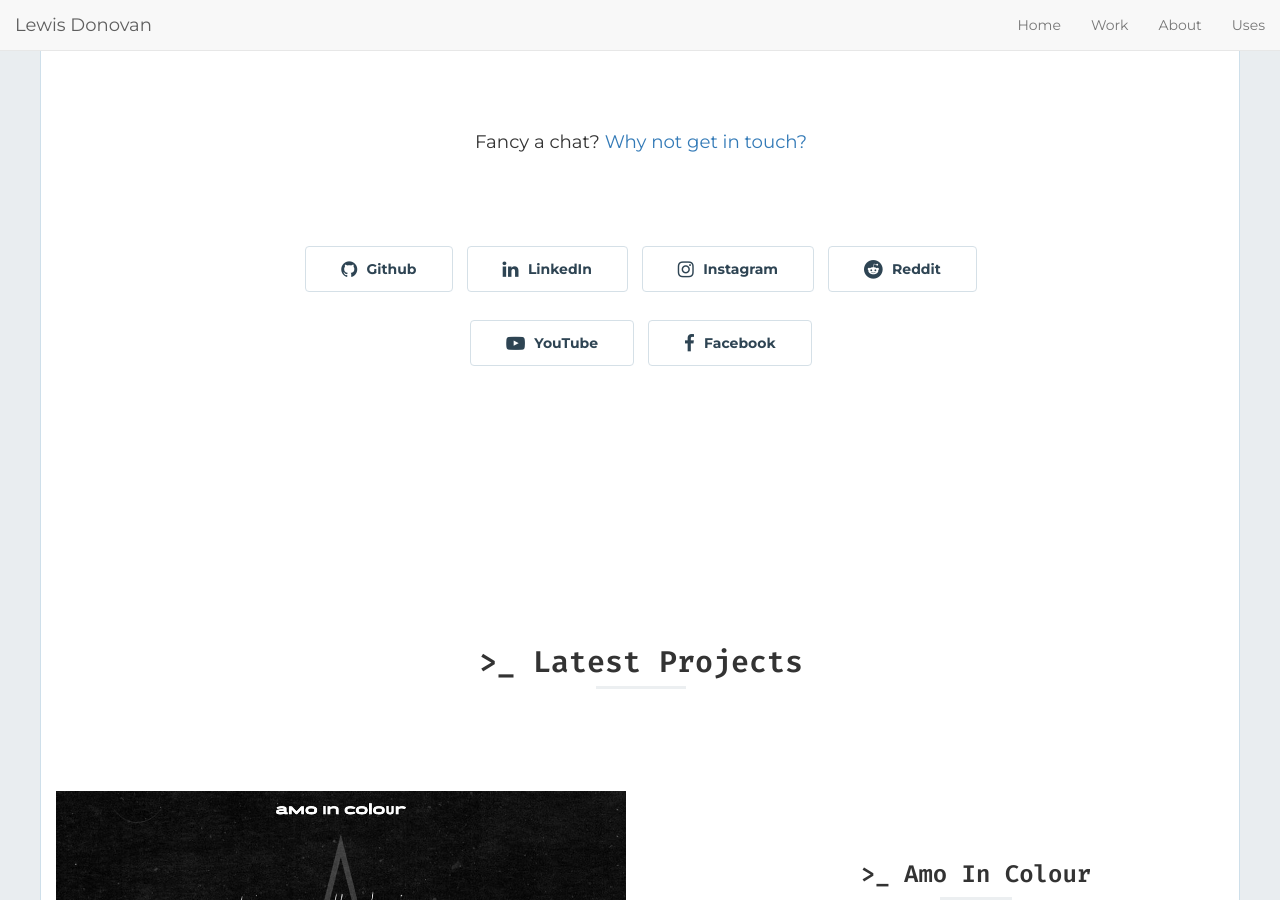
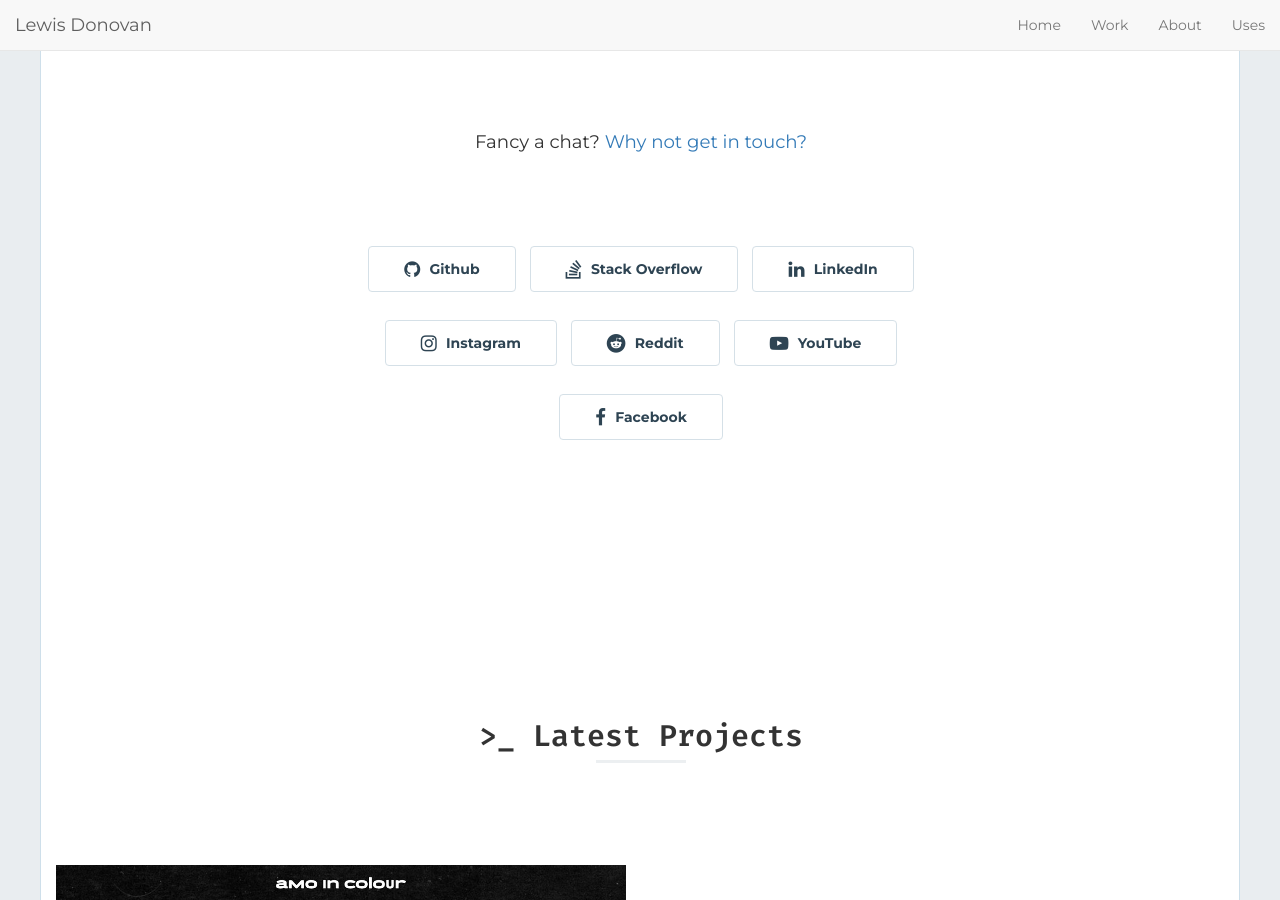
Before and after one commit to lewisdonovan/lewisdonovan.github.io, a Jekyll site: the page built from index.html, in a window 1280 px wide and 900 px high, scrolled down 834 px. Built offline with Jekyll 4.4.1, drawn with Linux system fonts in a browser that asks for light colours; nearby versions of some CDN libraries; the list of posts is cut into pages by our own code.

Commit message:
Add Stack Overflow button

```diff
--- a/_config.yml
+++ b/_config.yml
@@ -24,11 +24,12 @@ timezone: 'Europe/London'
 github_username: 'lewisdonovan'
 medium_username: ''
 instagram_username: 'lewisjdonovan'
-youtube_channel: 'UCsiQKOxxZKnk9pDFG7xDbGg'
-facebook_username: 'Lewis-Donovan-224541758042273'
+#youtube_channel: 'UCsiQKOxxZKnk9pDFG7xDbGg'
+#facebook_username: 'Lewis-Donovan-224541758042273'
 linkedin_username: 'lewisdonovan'
 reddit_username: 'lewisjdonovan'
 tiktok_username: ''
+stackoverflow_url: 'https://stackoverflow.com/users/7546845/lewis-donovan'
 twitter_username: ''
 section_title: 'Projects'
 
--- a/_includes/home-hero.html
+++ b/_includes/home-hero.html
@@ -37,6 +37,9 @@
 
             {% if site.github_username != '' %}
               <a href="https://github.com/{{ site.github_username }}"><button class="btn btn-default"><i class="fa fa-github fa-lg"></i>Github</button></a>
+            {% endif %}
+            {% if site.stackoverflow_url != '' %}
+              <a href="{{ site.stackoverflow_url }}"><button class="btn btn-default"><i class="fa fa-stack-overflow fa-lg"></i>Stack Overflow</button></a>
             {% endif %}
             {% if site.linkedin_username != '' %}
               <a href="https://linkedin.com/in/{{ site.linkedin_username }}"><button class="btn btn-default"><i class="fa fa-linkedin fa-lg"></i>LinkedIn</button></a>
```
